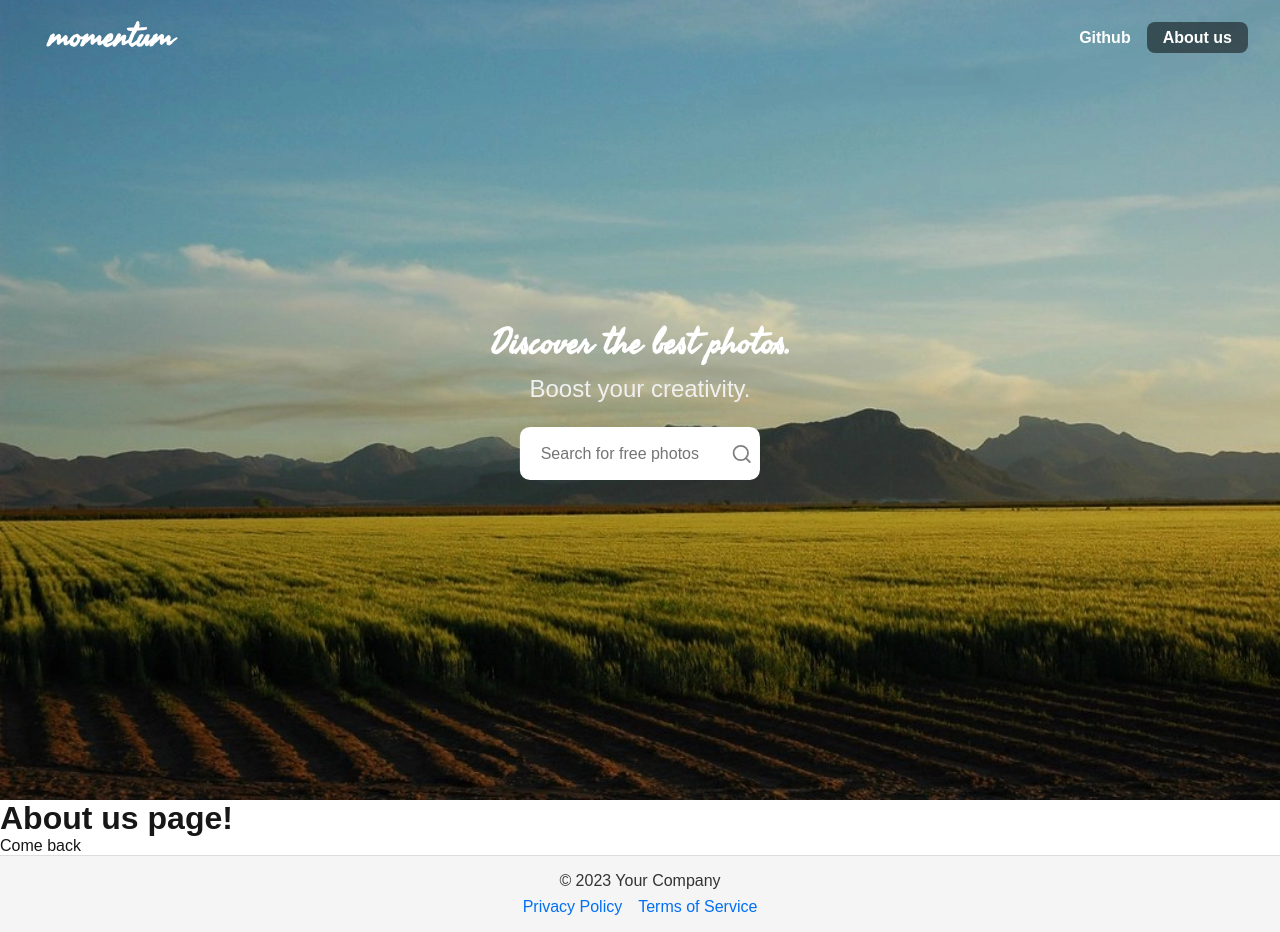
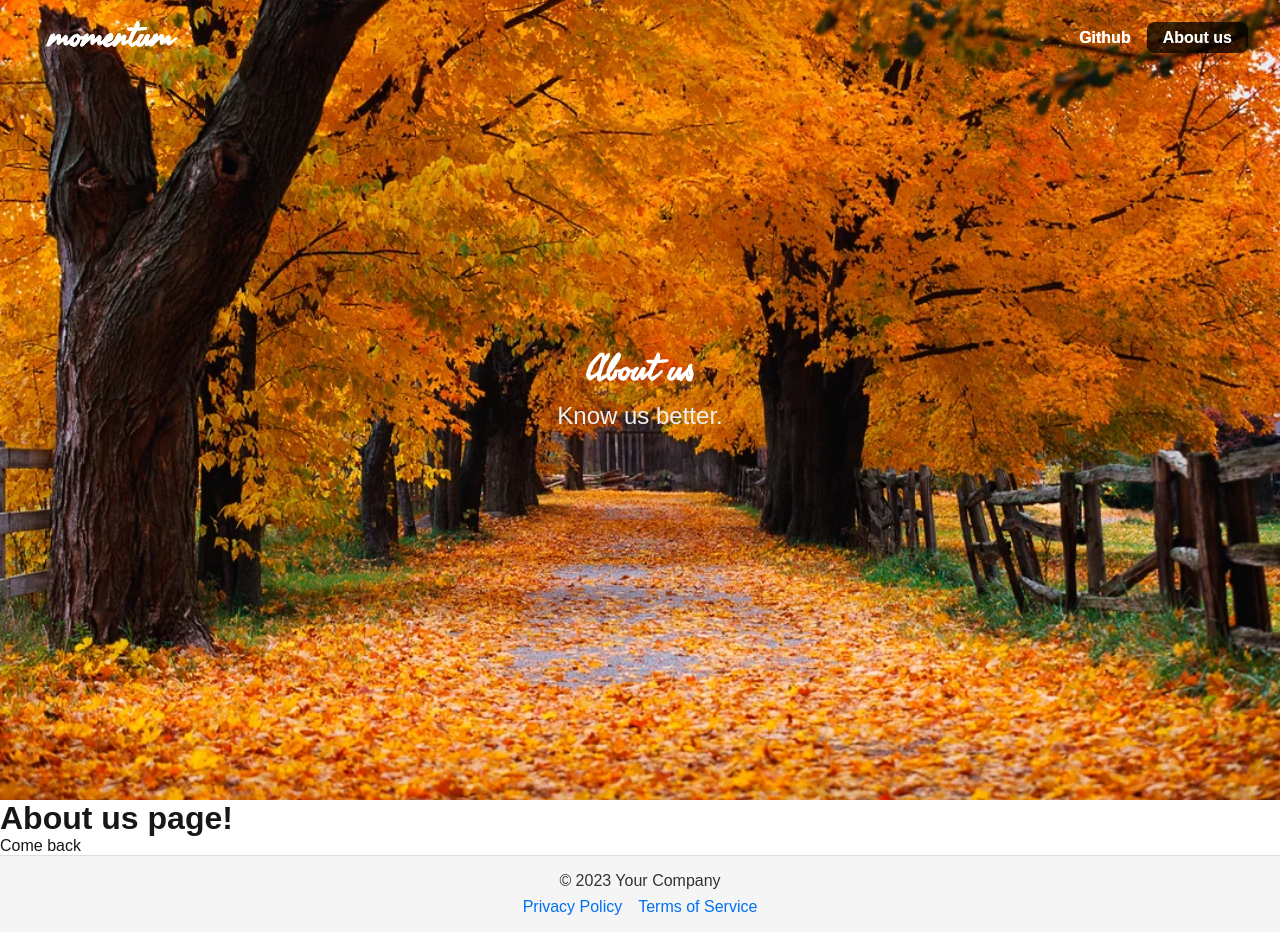
Before and after one commit to Guerra-09/momentum, a Next.js app: page /about-us in a window 1280 px wide. Built offline with nearby package versions, Linux system fonts and the light colour scheme.

Commit message:
Fix: hero now works

```diff
--- a/src/app/_components/hero.jsx
+++ b/src/app/_components/hero.jsx
@@ -3,23 +3,30 @@ import styles from './hero.module.css'
 import { Search } from 'lucide-react';
 import NavBar from './navigationBar';
 
-export default function Hero() {
+export default function Hero({
+  backgroundImage,
+  mainText,
+  subText,
+  showSearch = false,
+}) {
+
   return (
-    <div className={styles.heroContainer}>
+    <div className={styles.heroContainer} style={{ backgroundImage: `url(${backgroundImage})` }}>
       <NavBar />
 
       <div className={styles.textContainer}>
-        <h2 className={styles.mainText}>Discover the best photos.</h2>
-        <p className={styles.subText}>Boost your creativity.</p>
+        <h2 className={styles.mainText}>{mainText}</h2>
+        <p className={styles.subText}>{subText}</p>
 
+        {showSearch && (
           <div className={styles.searchContainer}>
             <input
               type="text"
               placeholder="Search for free photos"
-            className={styles.searchInput}
-          />
+              className={styles.searchInput}/>
             <Search className={styles.searchIcon} />
           </div>
+        )}
       </div>
     </div>
   );
--- a/src/app/_components/hero.module.css
+++ b/src/app/_components/hero.module.css
@@ -3,7 +3,6 @@
     flex-direction: column;
     align-items: center;
     position: relative;
-        background-image: url(/background1.webp);
     background-size: cover;
     background-position: center;
     height: 100vh;
--- a/src/app/about-us/page.js
+++ b/src/app/about-us/page.js
@@ -1,8 +1,15 @@
 import Link from 'next/link'
+import Hero from '../_components/hero'
 
 export default function AboutUs() {
   return (
   <>
+    <Hero
+      backgroundImage="/background2.webp"
+      mainText="About us"
+      subText="Know us better."
+      showSearch={false}
+    />
     <h1>About us page!</h1>
     <Link href={`../`}>Come back</Link>
   </>
--- a/src/app/layout.js
+++ b/src/app/layout.js
@@ -1,6 +1,5 @@
 import "./globals.css";
 import Footer from "./_components/footer";
-import Hero from "./_components/hero";
 import NavBar from "./_components/navigationBar";
 import './globals.css';
 
@@ -9,7 +8,7 @@ export default function DashboardLayout({ children }) {
   return (
     <html lang="en">
       <body>
-        <Hero />
+        <NavBar />
         <main>{children}</main>
         <Footer />
       </body>
```
Also changed, not shown: src/app/page.js (+7 -0 lines), public/background2.webp (added). Lines whose indentation alone changed are shown as unchanged.
